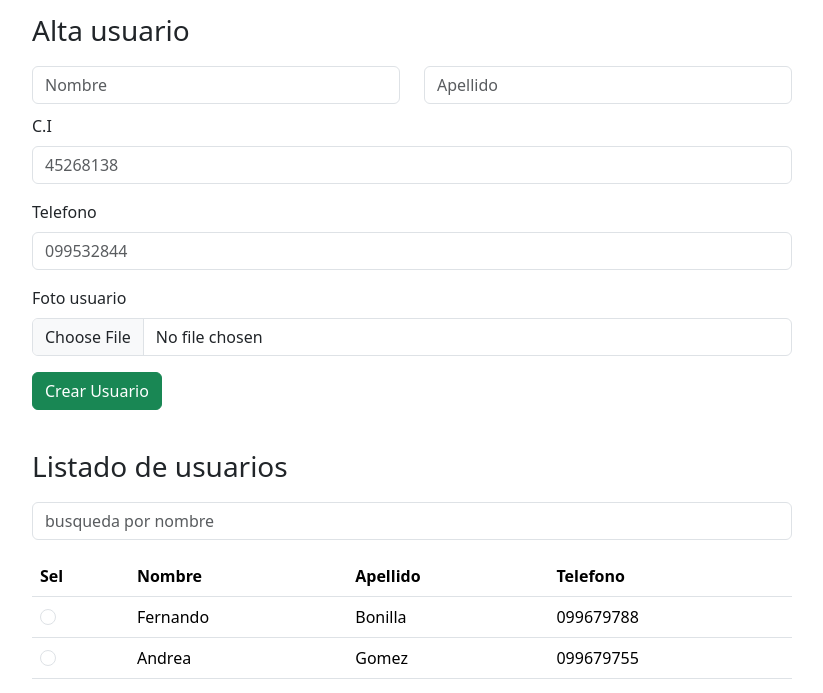
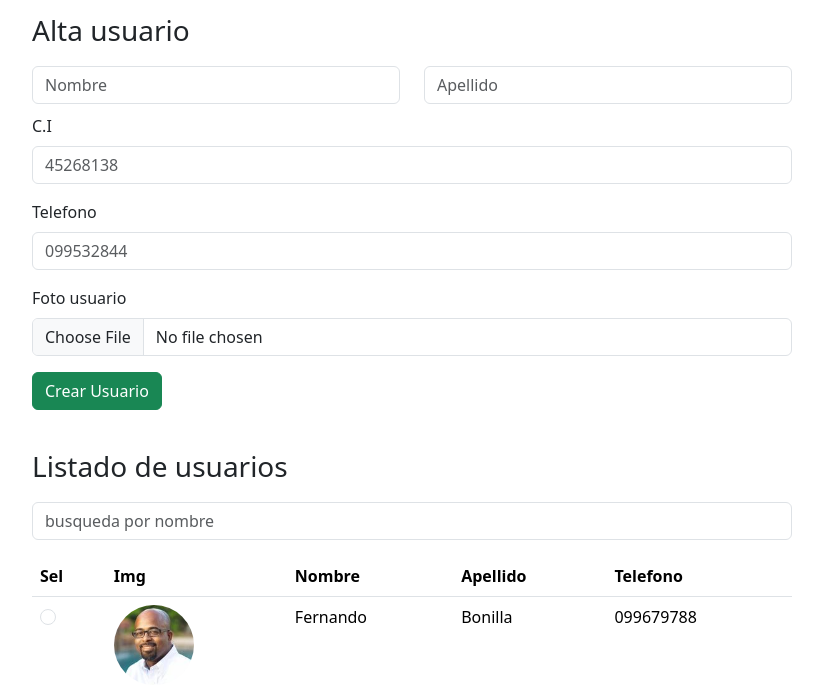
Before and after one commit to Fernando-Bonilla/Obligatorio-individual, a plain HTML site: page index.html in a window 1280 px wide. Shown: the part 72-765 px from the top of the page, without its empty margins (228-1051 px from the left). Drawn offline with nearby package versions, Linux system fonts and the light colour scheme.

Commit message:
added profile pictures to list table

```diff
--- a/css/style.css
+++ b/css/style.css
@@ -32,14 +32,17 @@ header {
 
 
 /*=========Seccion listado de usuario=========*/
-.user-table-wrapper {
-   /*max-height: 180px;*/
-}
-.user-table-row {
-    background-color: red !important;
+
+/*.user-table-wrapper {
+   max-height: 180px;
+}*/
+
+.user-profile-picture {
+    display: block;
+    overflow: hidden;
+    height: 80px;
+    border-radius: 50px;
 
 }
 
-
-
 /*=========End Seccion listado de usuario=========*/
--- a/index.html
+++ b/index.html
@@ -59,6 +59,7 @@
                             <tr>
                                 <!-- <th scope="col">#</th> !-->
                                 <th scope="col">Sel</th>
+                                <th scope="col">Img</th>
                                 <th scope="col">Nombre</th>
                                 <th scope="col">Apellido</th>
                                 <th scope="col">Telefono</th>
--- a/js/index.js
+++ b/js/index.js
@@ -1,8 +1,8 @@
 document.addEventListener("DOMContentLoaded", () => {
 
     let USERS = [
-        {id: 1, name: 'Fernando', lastName: 'Bonilla', CI: '45268136', phoneNumber: '099679788', imgSrc: '\imgs\photo-1494790108377-be9c29b29330.png',},
-        {id: 2, name: 'Andrea', lastName: 'Gomez', CI: '45268138', phoneNumber: '099679755', imgSrc: '\imgs\photo-1494790108377-be9c29b29330.png',},
+        {id: 1, name: 'Fernando', lastName: 'Bonilla', CI: '45268136', phoneNumber: '099679788', imgSrc: 'imgs/fernando.jpg',},
+        {id: 2, name: 'Andrea', lastName: 'Gomez', CI: '45268138', phoneNumber: '099679755', imgSrc: 'imgs/andrea.jpg',},
     ];
 
     listUsers(USERS);
@@ -15,17 +15,23 @@ document.addEventListener("DOMContentLoaded", () => {
         let userLastName = document.getElementById('user-last-name').value;
         let userCi = document.getElementById('user-ci').value;
         let userPhoneNumber = document.getElementById('user-phone-number').value;
-        let userProfilePicture = document.getElementById('user-profile-picture').value;
 
-        if(userName == "" || userLastName == "" || userCi == "" || userPhoneNumber == "" ){
+        let userProfilePicture;
+        if(document.getElementById('user-profile-picture').value == "") {
+            userProfilePicture = "imgs/userWithNoPicture.jpg";
+        }else {
+            //le agrego el .files[0].name porque me da error C:\fakepath\, vi esta solucion en inet (esto me da el nombre del archivo, y aca armo la url)
+            userProfilePicture = "imgs/" + document.getElementById('user-profile-picture').files[0].name;
+        }
+
+        if(userName == "" || userLastName == "" || userCi == "" || userPhoneNumber == ""){
             alert('Por favor complete todos los datos');
         }else {
-            let userCreated = {id: USERS.length + 1, name: userName, lastName: userLastName, CI: userCi, phoneNumber: userPhoneNumber, imgSrc: userProfilePicture}
+            let userCreated = {id: USERS.length + 1, name: userName, lastName: userLastName, CI: userCi, phoneNumber: userPhoneNumber, imgSrc: userProfilePicture};
             USERS.push(userCreated);
             alert('Usuario creado');
             cleanFormAddUser();
             listUsers(USERS);
-
         }
     }
 
@@ -55,6 +61,11 @@ document.addEventListener("DOMContentLoaded", () => {
             input.type = 'radio';
             input.name = 'flexRadioDefault';
 
+            let tdImg = document.createElement('td');
+            let imgUser = document.createElement('img');
+            imgUser.classList.add('user-profile-picture');
+            imgUser.src = user.imgSrc;
+
             let tdName = document.createElement('td');
             tdName.innerHTML = user.name;
 
@@ -66,6 +77,8 @@ document.addEventListener("DOMContentLoaded", () => {
 
             tdInput.appendChild(input);
             tr.appendChild(tdInput)
+            tdImg.appendChild(imgUser);
+            tr.appendChild(tdImg);
             tr.appendChild(tdName);
             tr.appendChild(tdLastName);
             tr.appendChild(tdPhoneNumber);
```
Also changed, not shown: imgs/alberta.jpg (added), imgs/andrea.jpg (added), imgs/chinchu.jpg (added), imgs/elvio.jpg (added), imgs/fernando.jpg (added), imgs/ignacio.jpg (added), imgs/john.jpg (added), imgs/juana.jpg (added), imgs/keny.jpg (added), imgs/lorena.jpg (added), imgs/matias.jpg (added), imgs/risi.jpg (added), imgs/romina.jpg (added), imgs/userWithNoPicture.jpg (added), 1 other file.
